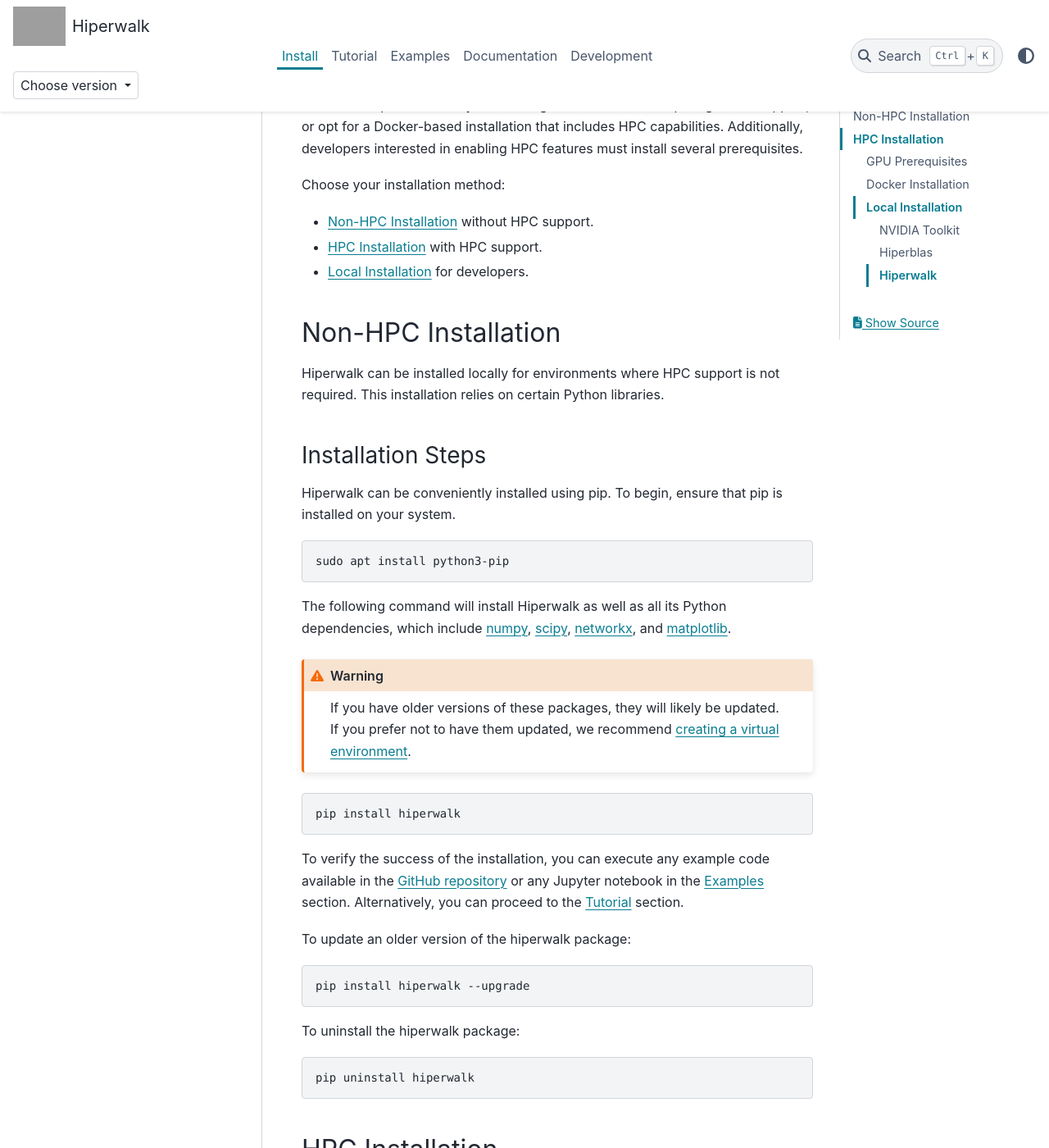
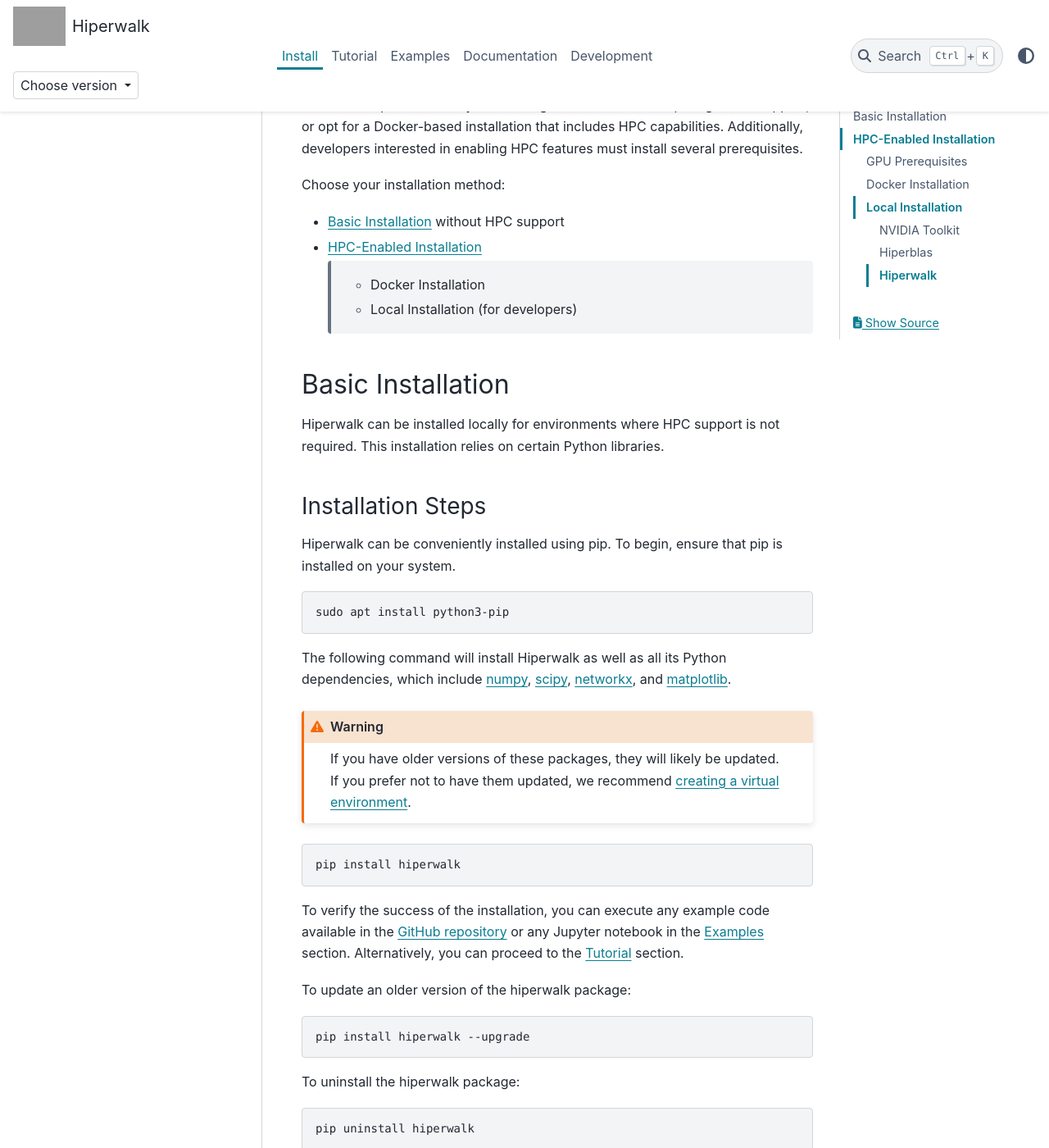
Before and after one commit to hiperwalk/hiperwalk, a Sphinx documentation site: the page built from docs/install/index.rst, in a window 1280 px wide and 1400 px high, scrolled down 193 px. Shown: the whole window at 82% size. Built offline with Sphinx 7.4.7 and the PyData theme 0.15.4, drawn with Linux system fonts in a browser that asks for light colours; some of the changed text lies outside the part shown; grey boxes are pictures that could not be loaded.

Commit message:
Update index.rst

```diff
--- a/docs/install/index.rst
+++ b/docs/install/index.rst
@@ -10,23 +10,23 @@
 
 Choose your installation method:
 
-- :ref:`docs_nonhpc_installation` without HPC support.
+- :ref:`docs_basic_installation` without HPC support
 
-- :ref:`docs_install_docker_installation` with HPC support.
+- :ref:`docs_hpc_enabled`
 
-- :ref:`docs_install_hpc_prerequisites` for developers.
+	- Docker Installation
+
+	- Local Installation (for developers)
 
 
-.. _docs_nonhpc_installation:
+.. _docs_basic_installation:
 
---------------------
-Non-HPC Installation
---------------------
+------------------
+Basic Installation
+------------------
 
 Hiperwalk can be installed locally for environments where HPC support
 is not required. This installation relies on certain Python libraries.
-
-.. _docs_install_hiperwalk:
 
 Installation Steps
 ==================
@@ -77,11 +77,11 @@
    pip uninstall hiperwalk
 
 
-.. _docs_install_docker_installation:
+.. _docs_hpc_enabled:
 
-----------------
-HPC Installation
-----------------
+------------------------
+HPC-Enabled Installation
+------------------------
 
 Hiperwalk is capable of using HPC locally or via a docker installation.
 The following instructions guide you through CPU-based HPC
@@ -288,8 +288,6 @@
 and the data will be saved there
 (in the folder external to the container).
 
-
-.. _docs_install_hpc_prerequisites:
 
 Local Installation
 ==================
@@ -505,4 +503,4 @@
 
 To finish the local hiperwalk installation,
 issue the same commands of the
-:ref:`docs_nonhpc_installation` section.
+:ref:`docs_basic_installation` section.
```
